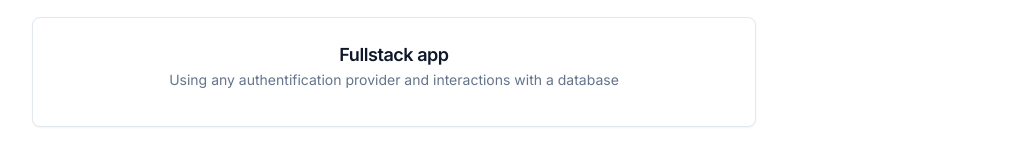
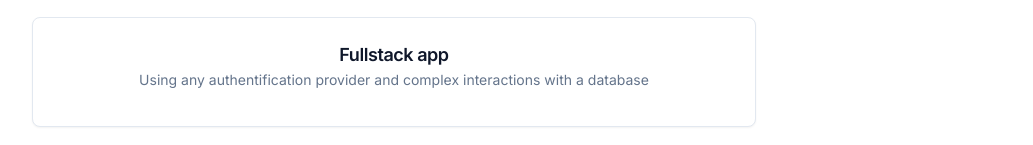
Before and after one commit to jjwebsolutions/jjxlabs, a Next.js app: page /workshop in a window 1280 px wide. Shown: the part 205-350 px from the top of the page, without its empty margins (246-1279 px from the left). Built offline with nearby package versions, Linux system fonts and the light colour scheme.

Commit message:
css home logo

```diff
--- a/app/glitch.css
+++ b/app/glitch.css
@@ -479,7 +479,7 @@ section {
 
 .hero-container {
   position: relative;
-  padding: 200px 0;
+  padding: 160px 0;
   text-align: center;
   animation: fadeIn 5s;
 }
@@ -494,7 +494,7 @@ section {
   animation: fadeIn 4s;
 }
 .cardContent2 {
-  animation: fadeIn 8s;
+  animation: fadeIn 5s;
 }
 @keyframes fadeIn {
   0% {
--- a/app/workshop/page.tsx
+++ b/app/workshop/page.tsx
@@ -28,8 +28,8 @@ export default function Portfolio() {
           <CardHeader className="items-center">
             <CardTitle>Fullstack app</CardTitle>
             <CardDescription className="text-center">
-              Using any authentification provider and interactions with a
-              database
+              Using any authentification provider and complex interactions with
+              a database
             </CardDescription>
           </CardHeader>
         </Card>
```
